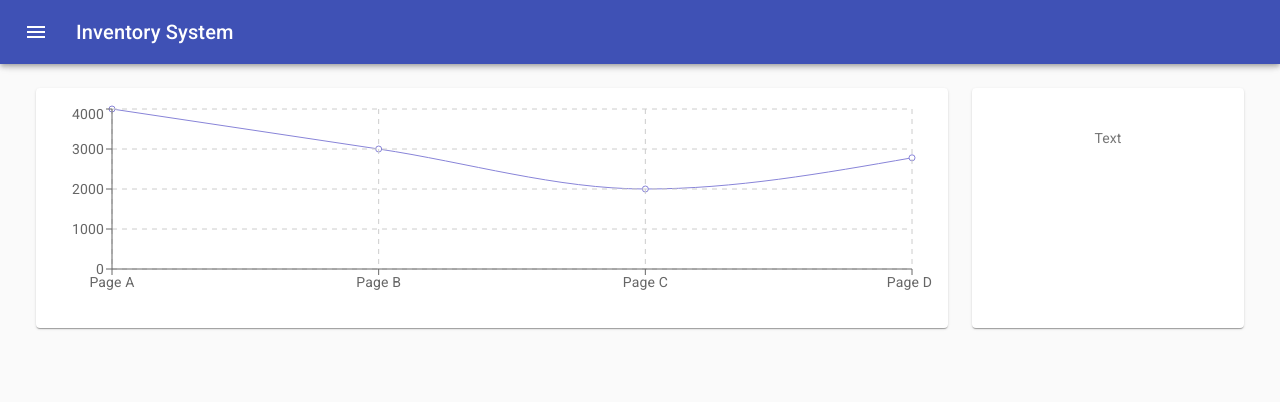
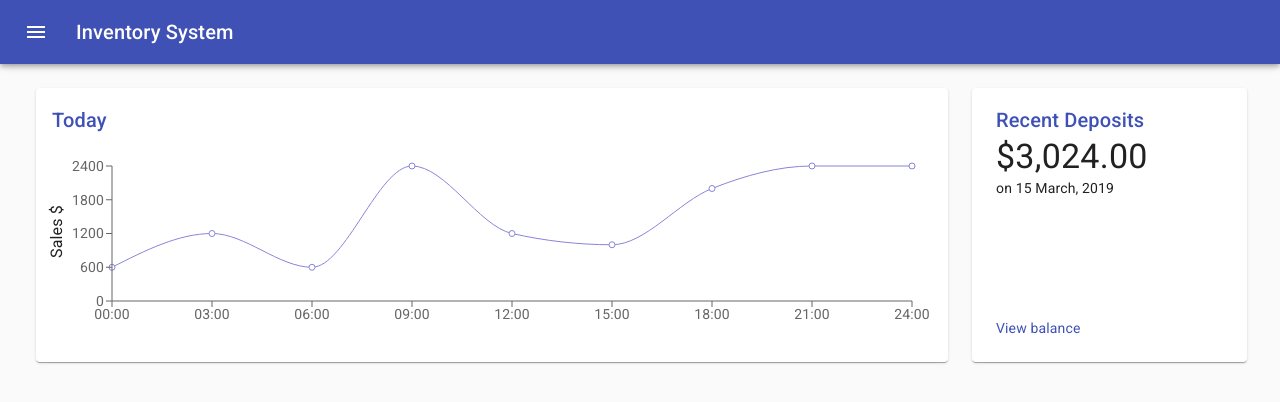
Before and after one commit to 5amuel/Inventories-dashbord, a React (Create React App) app: page / in a window 1280 px wide. Shown: the top 402 px of the page. Built offline with nearby package versions, Linux system fonts and the light colour scheme.

Commit message:
creation of Deposits card

```diff
--- a/src/Components/Linechart.jsx
+++ b/src/Components/Linechart.jsx
@@ -3,7 +3,8 @@ import { LineChart, Line, CartesianGrid, XAxis, YAxis, ResponsiveContainer } fro
 import Card from '@material-ui/core/Card';
 import CardContent from '@material-ui/core/CardContent';
 import { makeStyles, useTheme } from '@material-ui/core/styles';
-import { Container, Grid, Paper } from '@material-ui/core';
+import { Container, Grid, Paper, Typography, Box, Link } from '@material-ui/core';
+import {sizing} from '@material-ui/system'
 
 
 
@@ -18,6 +19,18 @@ const useStyles = makeStyles((theme) => ({
         color: theme.palette.text.secondary,
         minWidth: 120,
         flexGrow:1,
+    },
+    title: {
+        fontSize: 20,
+    },
+    Ytitle: {
+        transform: "rotate(-90deg)",
+        width: "60px",
+        margin: "80px 0px 0px -25px",
+        position: 'fixed',
+
+
+
     },
     // content: {
     //     flexGrow: 1,
@@ -34,10 +47,15 @@ const useStyles = makeStyles((theme) => ({
 }));
 
 const data = [
-    {name: 'Page A', uv: 4000, pv: 2400, amt: 2400},
-    {name: 'Page B', uv: 3000, pv: 1398, amt: 2210},
-    {name: 'Page C', uv: 2000, pv: 2400, amt: 2400},
-    {name: 'Page D', uv: 2780, pv: 3908, amt: 2000},
+    {name: '00:00', uv: 600, pv: 2400, amt: 2400},
+    {name: '03:00', uv: 1200, pv: 1398, amt: 2210},
+    {name: '06:00', uv: 600, pv: 2400, amt: 2400},
+    {name: '09:00', uv: 2400, pv: 3908, amt: 2000},
+    {name: '12:00', uv: 1200, pv: 3908, amt: 2000},
+    {name: '15:00', uv: 1000, pv: 3908, amt: 2000},
+    {name: '18:00', uv: 2000, pv: 3908, amt: 2000},
+    {name: '21:00', uv: 2400, pv: 3988, amt: 2400},
+    {name: '24:00', uv: 2400, pv: 3908, amt: 2000},
 ]
 
 const Linechart = () => {
@@ -46,14 +64,17 @@ const Linechart = () => {
     return (
         <Container style={{ paddingTop: 100 }}>
             <Grid container spacing={6} justifyContent="center">
-                <Grid container item xs={12} sm={9}  spacing={3}>
+                <Grid container item xs={12} sm={12} md={8} lg={9} spacing={3}>
                     <Card className={classes.root}>
-                        <CardContent>
+                        <CardContent >
+                            <Typography  className={classes.title} color="primary" variant="h6" >Today</Typography>
                             <div style={{ width: '100%', height: 200 }}>
+                                <Typography className={classes.Ytitle}>Sales $</Typography>
                                 <ResponsiveContainer>
-                                    <LineChart width={600} height={300} data={data} margin={{ top: 5, right: 20, bottom: 5, left: 0 }}>
+
+                                    <LineChart width={600} height={300} data={data} margin={{ top: 30, right: 20, bottom: 5, left: 0 }}>
                                         <Line type="monotone" dataKey="uv" stroke="#8884d8" />
-                                        <CartesianGrid stroke="#ccc" strokeDasharray="5 5" />
+                                        {/* <CartesianGrid stroke="#ccc" strokeDasharray="5 5" /> */}
                                         <XAxis dataKey="name" />
                                         <YAxis />
                                     </LineChart>
@@ -62,10 +83,44 @@ const Linechart = () => {
                         </CardContent>
                     </Card>
                 </Grid>
-                <Grid container item xs={12} sm={3} spacing={3}>
-                    <Paper className={classes.paper}>Text
+                <Grid container item xs={12} sm={12} md={4} lg={3} spacing={3}>
 
-                    </Paper>
+                   <Card className={classes.root}>
+                       <CardContent>
+
+                            <Box style={{ width: '100%' }}>
+                                <Typography  color="primary" variant="h6">
+                                    <Box fontSize={20} pl={1}  display="block">
+                                        Recent Deposits
+                                    </Box>
+                                </Typography>
+
+                                <Typography variant="h4" >
+                                    <Box pl={1}  display="block" >
+                                        $3,024.00
+                                    </Box>
+                                </Typography>
+                                <Typography variant="h7" >
+                                    <Box pl={1} display="block" >
+                                        on 15 March, 2019
+                                    </Box>
+                                </Typography>
+                                <Typography  color="primary" variant="h7">
+                                    <Box pl={1} mt={15} display="block">
+                                        <Link href="#" >
+                                            View balance
+                                        </Link>
+                                    </Box>
+                                </Typography>
+                            </Box>
+                       </CardContent>
+                    </Card>
+
+
+
+
+
+
 
                 </Grid>
             </Grid>
--- a/src/Components/share/SideMenu/SideMenu.jsx
+++ b/src/Components/share/SideMenu/SideMenu.jsx
@@ -48,10 +48,10 @@ const useStyles = makeStyles((theme) => ({
 }))
 
 
+
 function SideMenu(props) {
     // const theme = useTheme();
     const classes = useStyles();
-
     const handleDrawerClose = () => {
         openMenuFunc(false)
         console.log(openMenu)
```
